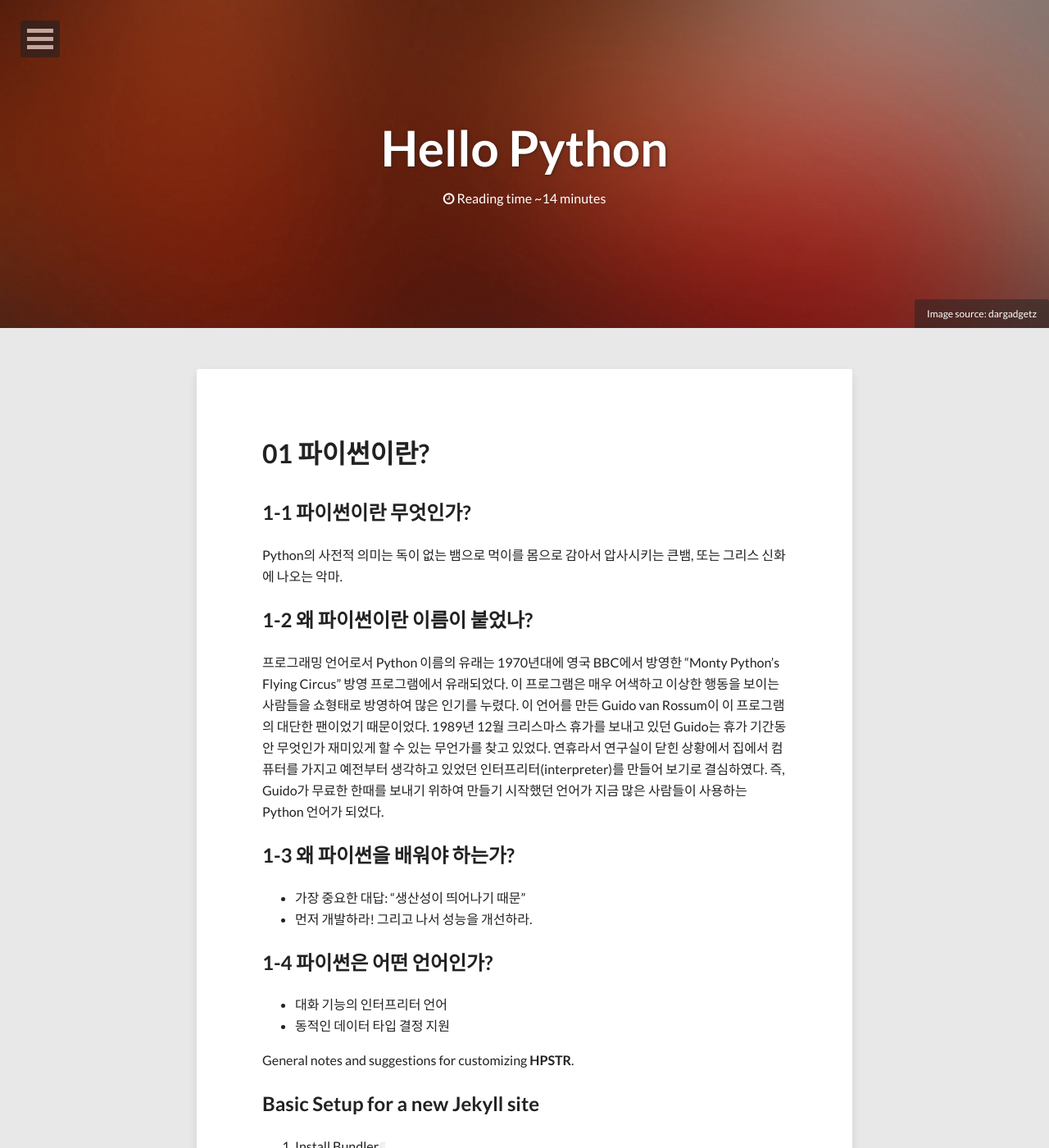
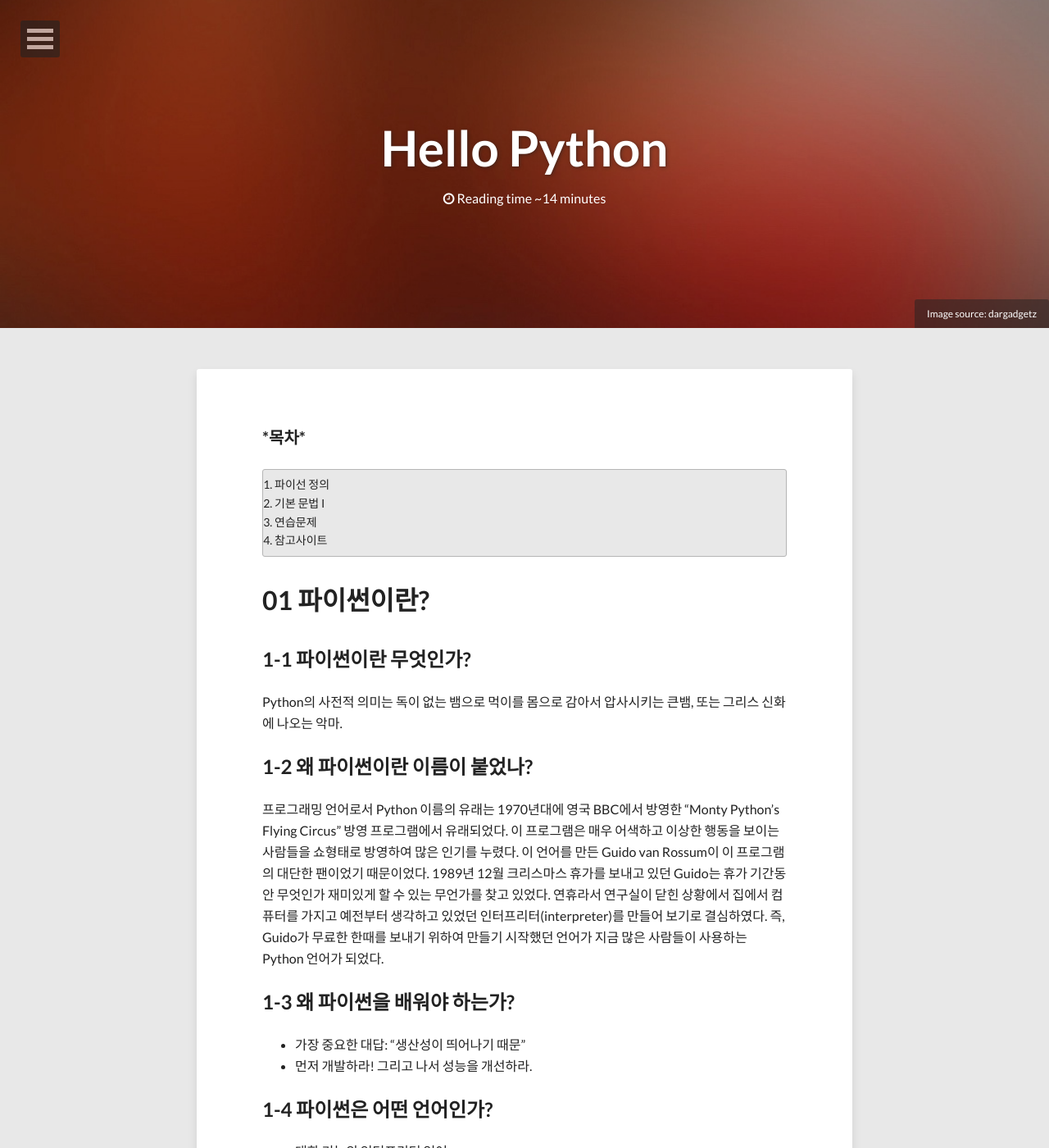
Before and after one commit to geoncheollee/geonblog, a Jekyll site: the page built from theme-setup.md, in a window 1280 px wide and 1400 px high. Shown: the whole window at 82% size. Built offline with Jekyll 4.4.1, drawn with Linux system fonts in a browser that asks for light colours; nearby versions of some CDN libraries.

Commit message:
Update theme-setup.md

```diff
--- a/theme-setup.md
+++ b/theme-setup.md
@@ -10,6 +10,14 @@ image:
   creditlink: http://www.dargadgetz.com/ios-7-abstract-wallpaper-pack-for-iphone-5-and-ipod-touch-retina/
 share: true
 ---
+
+**\*목차\***
+1. 파이선 정의
+2. 기본 문법 I
+3. 연습문제
+4. 참고사이트
+{: .notice}
+
 # 01 파이썬이란?
 
 ## 1-1 파이썬이란 무엇인가?
@@ -30,7 +38,6 @@ Python의 사전적 의미는 독이 없는 뱀으로 먹이를 몸으로 감아
 - 대화 기능의 인터프리터 언어
 - 동적인 데이터 타입 결정 지원
 
-General notes and suggestions for customizing **HPSTR**.
 
 ## Basic Setup for a new Jekyll site
 
@@ -43,7 +50,7 @@ General notes and suggestions for customizing **HPSTR**.
 
 <div markdown="0"><a href="https://github.com/mmistakes/hpstr-jekyll-theme/archive/master.zip" class="btn">Download the Theme</a></div>
 
-**Pro-tip:** Delete the `gh-pages` branch after cloning and start fresh by branching off `master`. There is a bunch of garbage in `gh-pages` used for the theme's demo site that I'm guessing you don't want on your site.
+**Pro-tip:**Delete the `gh-pages` branch after cloning and start fresh by branching off `master`. There is a bunch of garbage in `gh-pages` used for the theme's demo site that I'm guessing you don't want on your site.
 {: .notice}
 
 ---
```
